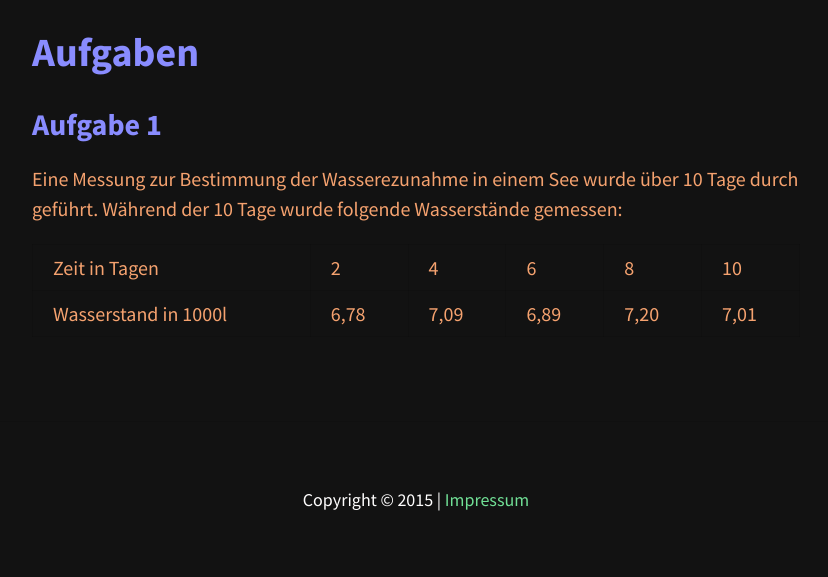
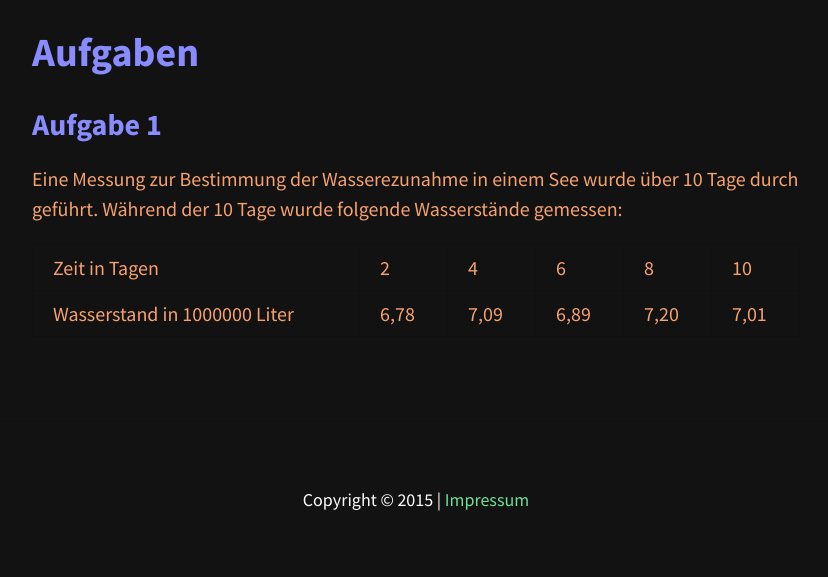
Before and after one commit to FlorianLudwig/blog-barkmin-eu, a Jekyll site: the page built from einfuehrungsphase/ableitung/mittlere_aenderungsrate.md, in a window 1280 px wide. Shown: the part 819-1396 px from the top of the page, without its empty margins (224-1052 px from the left). Built offline with Jekyll 4.4.1, drawn with Linux system fonts in a browser that asks for light colours; nearby versions of some CDN libraries.

Commit message:
Type Theme

```diff
--- a/einfuehrungsphase/ableitung/mittlere_aenderungsrate.md
+++ b/einfuehrungsphase/ableitung/mittlere_aenderungsrate.md
@@ -8,9 +8,11 @@ hide: true
 {% youtube https://www.youtube.com/watch?v=vcAm1yZiuc0 640 350%}
 
 ##Aufgaben
+
 ###Aufgabe 1
+
 Eine Messung zur Bestimmung der Wasserezunahme in einem See wurde über 10 Tage durch geführt.
 Während der 10 Tage wurde folgende Wasserstände gemessen:
 
 | Zeit in Tagen | 2 | 4 | 6 | 8 | 10 |
-| Wasserstand in 1000l | 6,78 | 7,09 | 6,89 | 7,20 | 7,01 |
+| Wasserstand in 1000000 Liter | 6,78 | 7,09 | 6,89 | 7,20 | 7,01 |
```
